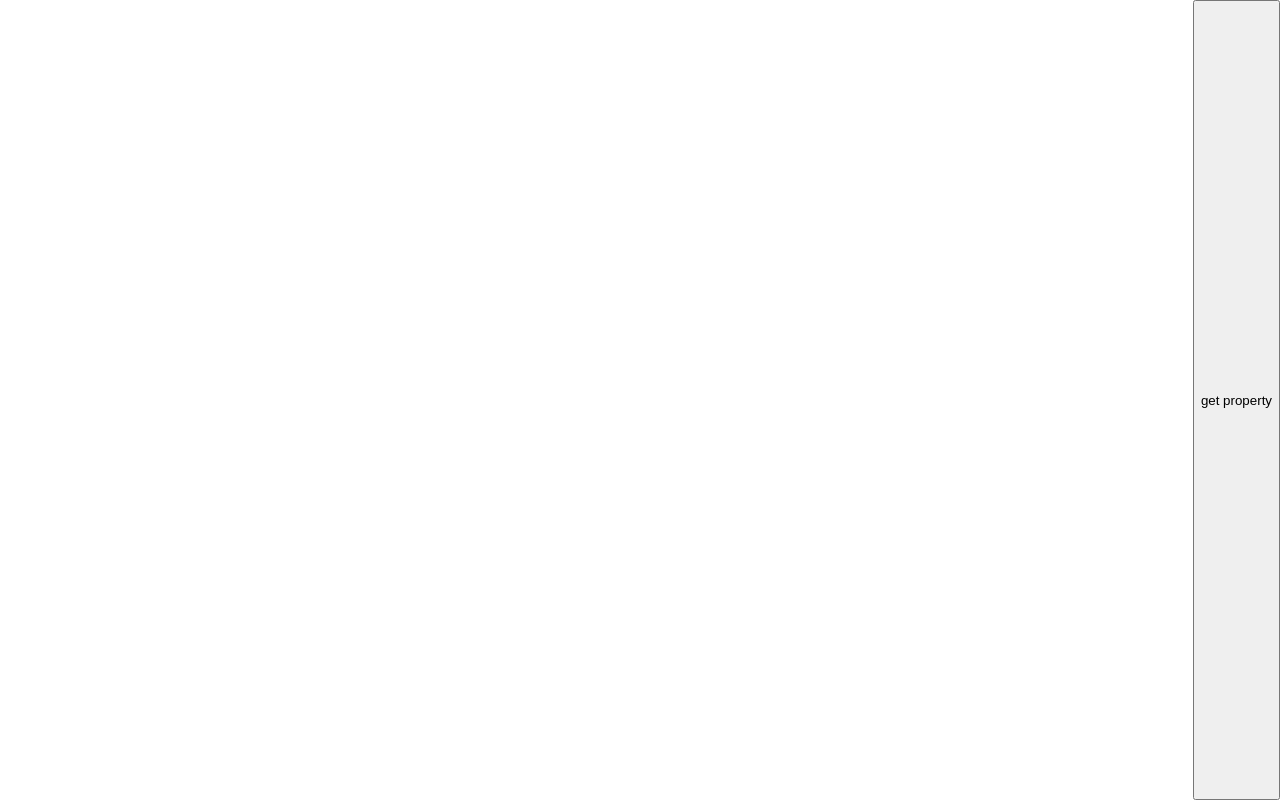
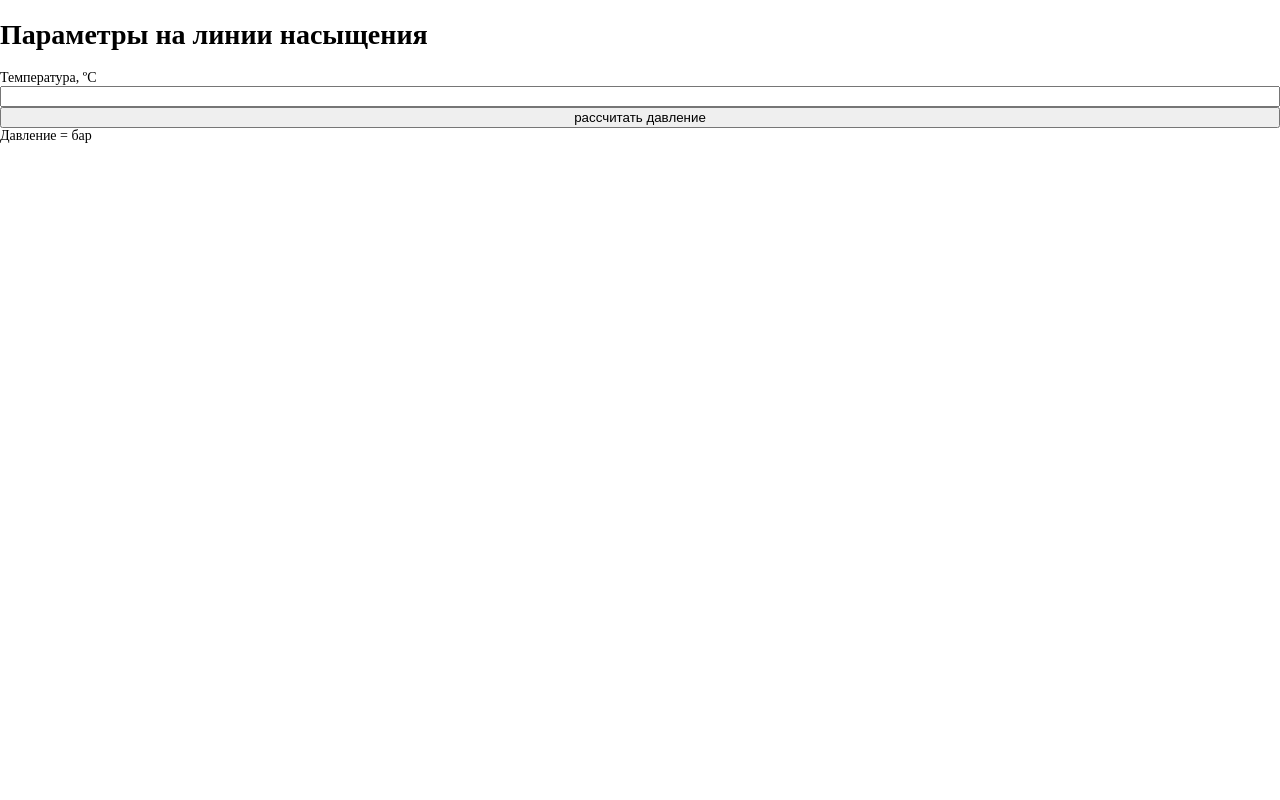
Before and after one commit to aleksey-ilin/ENEKcalc, a React app: page / in a window 1280 px wide. Built offline with nearby package versions, Linux system fonts and the light colour scheme.

Commit message:
create testing calc

```diff
--- a/src/components/App.jsx
+++ b/src/components/App.jsx
@@ -1,25 +1,24 @@
 import React, { useState } from 'react';
 import styles from './App.scss';
-import Main from './Main';
 
 const App = () => {
-  const [activeFunction, updateActiveFunction] = useState('');
+  const [temperature, setTemperature] = useState(null);
+  const [pressure, setPressure] = useState(null);
+
+  const getPressure = () => {
+  // fetch('https://api.enek.dotterian.ru/?h_pt=180&h_pt=18')
+  fetch(`https://api.enek.dotterian.ru/?psat_t=${temperature}`)
+    .then(response => response.json())
+    .then(pressure => setPressure(pressure))
+  }
 
   return (
     <div className={styles.root}>
-      <div className={styles.calc}>
-        <Main />
-      </div>
-      <button
-        type="button"
-        onClick={
-        () => fetch('https://api.enek.dotterian.ru/?h_pt=180&h_pt=18')
-          .then(response => response.json())
-          .then(console.log)
-        }
-      >
-        get property
-      </button>
+      <h1>Параметры на линии насыщения</h1>
+      <label htmlFor="temperature">Температура, &ordm;С</label>
+      <input id ="temperature" type="number" onChange={e => setTemperature(e.target.value)} />
+      <button type="button" onClick={getPressure}>рассчитать давление</button>
+      <p>Давление = {pressure} бар</p>
     </div>
   );
 };
--- a/src/components/App.scss
+++ b/src/components/App.scss
@@ -1,12 +1,4 @@
 .root {
   display: flex;
-  width: 100%;
-  height: 100vh;
-  .calc {
-    box-sizing: border-box;
-    display: flex;
-    width: 725px;
-    height: 440px;
-    margin: auto;
-  }
+  flex-direction: column;
 }
--- a/src/components/Main.jsx
+++ /dev/null
@@ -1,9 +0,0 @@
-import React from 'react';
-import styles from './Main.scss';
-
-const Main = () => (
-  <div className={styles.root}>
-  </div>
-);
-
-export default Main;
--- a/src/components/Main.scss
+++ /dev/null
@@ -1,12 +0,0 @@
-.root {
-  display: flex;
-  flex-direction: column;
-  align-items: center;
-  width: 525px;
-  img {
-    width: 320px;
-    height: 180px;
-    margin-top: 50px;
-    margin-bottom: 100px;
-  }
-}
--- a/src/index.scss
+++ b/src/index.scss
@@ -11,16 +11,15 @@ p {
 
 button::-moz-focus-inner { border: 0; }
 
-input {
-  border: none;
-  font-family: serif;
-  font-size: 14px;
-  outline: none;
-}
-input::-webkit-outer-spin-button,
-input::-webkit-inner-spin-button {
-    -webkit-appearance: none;
-}
-input[type='number'] {
-    -moz-appearance: textfield;
-}
+// input {
+//   font-family: serif;
+//   font-size: 14px;
+//   outline: none;
+// }
+// input::-webkit-outer-spin-button,
+// input::-webkit-inner-spin-button {
+//     -webkit-appearance: none;
+// }
+// input[type='number'] {
+//     -moz-appearance: textfield;
+// }
```
